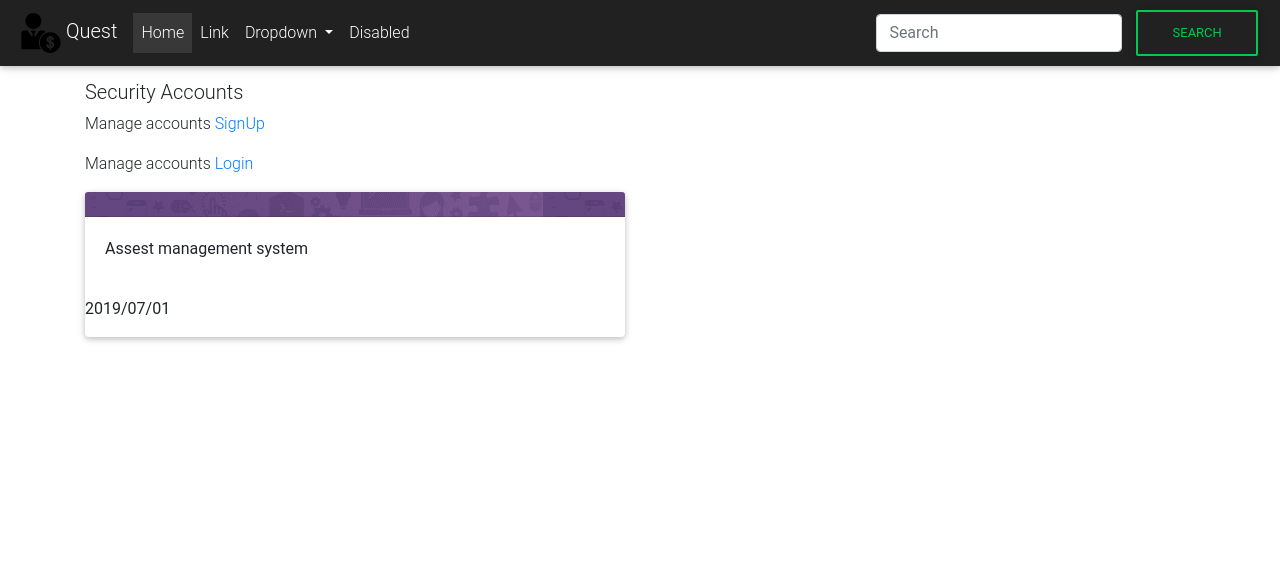
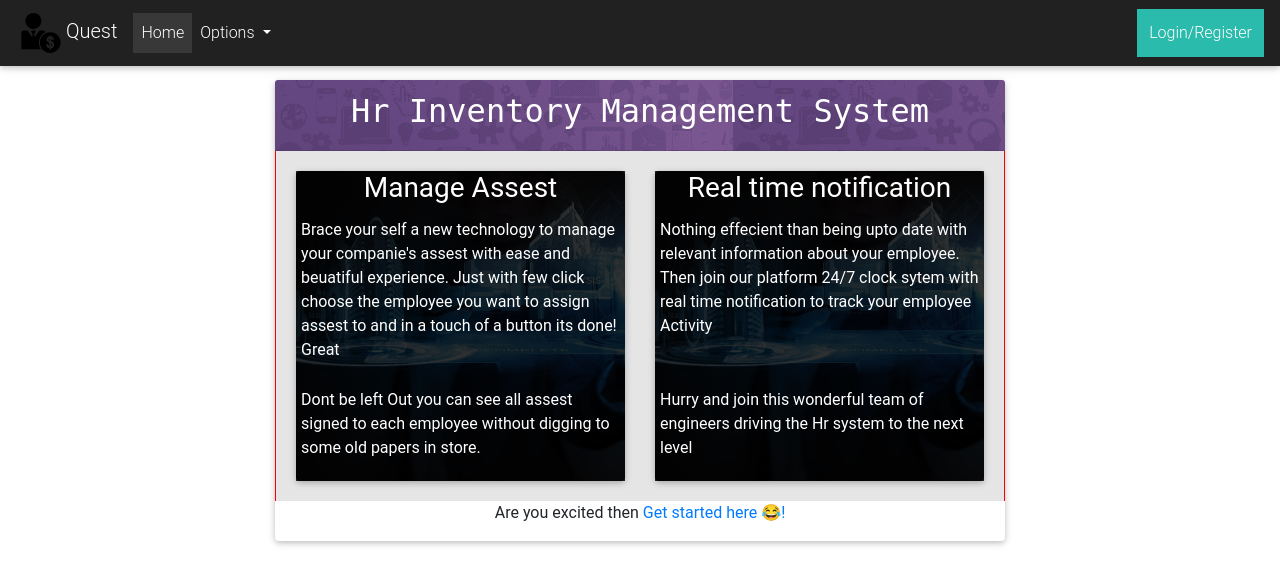
Before and after one commit to kipkemoimayor/Hr_assest_manager, a Django app: page / in a window 1280 px wide. Shown: the top 585 px of the page. Run offline with Django 3.2, Linux system fonts and the light colour scheme; parts of the project's set-up code (start-up, migrations or seed data) failed here and were passed over; some libraries are stand-ins or nearby versions.

```diff
--- a/hr_admin/models.py
+++ b/hr_admin/models.py
@@ -30,3 +30,9 @@ class Notifications(models.Model):
     user=models.ForeignKey(CustomUser,on_delete=models.CASCADE)
     message=models.CharField(max_length=225)
     created_at=models.DateTimeField(auto_now=True)
+    status=models.BooleanField(default=False)
+    class Meta:
+        ordering=['-created_at']
+
+    def __str__(self):
+        return self.message
--- a/hr_admin/static/css/index.css
+++ b/hr_admin/static/css/index.css
@@ -1,12 +1,30 @@
 .home h2{
-  color: #554;
-  text-shadow: 2px 1px 5px #714;
+  /* color: #554;
+  text-shadow: 2px 1px 5px #714; */
+  color: white;
   font-family: monospace;
   font-weight: 400;
   text-align: center;
 }
 #bog{
   background-image: url(/static/img/bg.png);
+}
+.into{
+    background-image: url(/static/img/maximo.jpg);
+    background-repeat: no-repeat;
+    background-size: cover;
+    color: white;
+}
+.into p{
+  padding: 5px;
+}
+.overlay{
+  background-color: rgba(0,0,0,0.8);
+}
+.section{
+  text-align: center;
+  text-decoration: none;
+  font-weight: 400;
 }
 .dashboard{
   margin-top: 4em;
@@ -125,3 +143,49 @@
   background-size: cover;
   height: 50vh;
 }
+/* .not:hover{
+  background-color: white;
+} */
+.mark{
+  /* float: right; */
+  float:right;
+}
+.login a{
+  color: white;
+}
+.login a:hover{
+  color: white;
+}
+.login{
+  padding: 12px;
+  background-color: rgba(0,0,0,0.1);
+}
+.login:hover{
+  background-color: rgba(0, 0, 0, 0.1);
+}
+.footer:hover{
+  background-color: rgba(0,0,0,0.2);
+  transition: 300ms;
+}
+.whole{
+  border-left: 1px solid red;
+  border-right: 1px solid red;
+  background-color: rgba(0,0,0,0.1);
+}
+.registration{
+  margin: auto;
+  width: 80%;
+  margin-top: 4.5em;
+}
+.register{
+  border: 1px solid rgba(0,0,0,0.2);
+  padding: 15px;
+  box-shadow: 5px 5px 5px;
+}
+.acc{
+  text-align: center;
+}
+.register h3{
+  text-align: center;
+  font-weight: 400;
+}
--- a/hr_admin/static/js/index.js
+++ b/hr_admin/static/js/index.js
@@ -84,12 +84,17 @@ $(document).ready(_=>{
   var channel = pusher.subscribe('my-channel');
   var pa=document.querySelector("#love");
   channel.bind('my-event', function(data) {
-    // for(let i of data){
-    //   pa.textContent=JSON.stringify(data[i])
-    //   alert(JSON.stringify(data[i]))
-    // }
-      pa.textContent=JSON.stringify(data)
+    let da=''
+    for(let i in data){
+      alert(data[i])
+       pa.textContent=JSON.stringify(data[i])
+    }
+      // pa.textContent=JSON.stringify(data)
   });
+
+  let arr=[]
+  let all_list=document.querySelector('#notification');
+
 
 
 });
--- a/hr_admin/templates/accounts/login.html
+++ b/hr_admin/templates/accounts/login.html
@@ -8,6 +8,8 @@
     <div class="row">
       <div class="col-md-3"></div>
       <div class="col-md-6">
+        <div class="registration">
+          <div class="register">
 
         <header>
           <h3>Login</h3>
@@ -26,6 +28,9 @@
           {%bootstrap_form form%}
           <button class="btn btn-dark btn-sm" type="submit" name="button">Login</button>
         </form>
+
+      </div>
+      </div>
       </div>
       <div class="col-md-3"></div>
 
--- a/hr_admin/templates/index.html
+++ b/hr_admin/templates/index.html
@@ -4,10 +4,11 @@
 <div class="container ">
 
 <div class="row">
-  <div class="col-md-6">
+  <div class="col-md-2"></div>
+  <div class="col-md-8">
     <div style="margin-top:5em" class="home">
       <section>
-        <header>
+        <!-- <header>
           <h5>Security Accounts</h5>
         </header>
         {%if user.is_authenticated%}
@@ -22,24 +23,74 @@
         {%else%}
         <p>Manage accounts <a href="{%url 'signup'%}">SignUp</a> </p>
         <p>Manage accounts <a href="{%url 'login'%}">Login</a> </p>
-        {%endif%}
+        {%endif%} -->
 
 
-        <div class="card">
+        <div class="card ">
             <div id="bog" class="card-header">
+              <h2>Hr Inventory Management System</h2>
+            </div>
+            <div class="card-body whole">
+              <div class="row">
+                <div class="col-md-6">
+                  <div class="card into">
+                    <div class="overlay">
+                    <section>
+                      <header>
+                        <h3 class="section">Manage Assest</h3>
+                      </header>
+                    </section>
+                    <p class="animated fadeIn">Brace your self a new technology to manage your companie's assest with ease and beuatiful experience. Just with few click choose the employee you want to assign assest to and in a touch of a button its done! Great</p>
+                    <p>Dont be left Out you can see all assest signed to each employee without digging to some old papers in store.</p>
+                  </div>
+                </div>
+                <div class="center"></div>
+                </div>
+
+                <div class="col-md-6">
+                  <div class="card into">
+                    <div class="overlay">
+                    <section>
+                      <header>
+                      <h3 class="section">Real time notification</h3>
+                      </header>
+                    </section>
+                    <p>Nothing effecient than being upto date with relevant information about your employee. Then join our platform 24/7 clock sytem with real time notification to track your employee Activity </p>
+                    <br>
+                    <p>Hurry and join this wonderful team of engineers driving the Hr system to the next level</p>
+                  </div>
+
+                </div>
+                </div>
+
+              </div>
 
             </div>
-            <div class="card-body">
-              <p>Assest management system</p>
-            </div>
             <div class="footer">
-              <p>2019/07/01</p>
+              {%if user.is_authenticated%}
+              {%if user.is_superuser%}
+              <p style="text-align:center;">Welcome {{user.name}} <a href="{%url 'dashboard'%}">Head to dashboard!</a></p>
+              {%else%}
+              {%if profile%}
+              <div class="alert alert-success">
+                <p align='center'>Profile is upto date</p>
+              </div>
+
+              {%else%}
+                  <p class="alert alert-warning" style="text-align:center;">Welcome {{user.name}} <a href="{%url 'dashboard'%}">Please Update your profile <i class="fas fa-exclamation"></i></a></p>
+              {%endif%}
+
+              {%endif%}
+              {%else%}
+              <p style="text-align:center;">Are you excited then <a href="{%url 'signup'%}">Get started here 😂!</a></p>
+              {%endif%}
             </div>
         </div>
       </section>
 
     </div>
   </div>
+    <div class="col-md-2"></div>
 </div>
 
 </div>
--- a/hr_admin/templates/navbar.html
+++ b/hr_admin/templates/navbar.html
@@ -10,12 +10,10 @@
       <li class="nav-item active">
         <a class="nav-link" href="#">Home <span class="sr-only">(current)</span></a>
       </li>
-      <li class="nav-item">
-        <a class="nav-link" href="#">Link</a>
-      </li>
+
       <li class="nav-item dropdown">
         <a class="nav-link dropdown-toggle" href="#" id="navbarDropdown" role="button" data-toggle="dropdown" aria-haspopup="true" aria-expanded="false">
-          Dropdown
+          Options
         </a>
         <div class="dropdown-menu" aria-labelledby="navbarDropdown">
           <a class="dropdown-item" href="#">Action</a>
@@ -24,13 +22,44 @@
           <a class="dropdown-item" href="#">Something else here</a>
         </div>
       </li>
-      <li class="nav-item">
-        <a class="nav-link disabled" href="#">Disabled</a>
-      </li>
     </ul>
-    <form class="form-inline my-2 my-lg-0">
+    <!-- <form class="form-inline my-2 my-lg-0">
       <input class="form-control mr-sm-2" type="search" placeholder="Search" aria-label="Search">
       <button class="btn btn-outline-success my-2 my-sm-0" type="submit">Search</button>
-    </form>
+    </form> -->
+    {%if user.is_authenticated%}
+    {%if user.is_superuser%}
+    <ul class="navbar-nav">
+    <li class="nav-item dropdown">
+      <a class="nav-link dropdown-toggle" href="#" id="navbarDropdown" role="button" data-toggle="dropdown" aria-haspopup="true" aria-expanded="false">
+        {{user.email}}
+      </a>
+      <div class="dropdown-menu" aria-labelledby="navbarDropdown">
+        <a class="dropdown-item" href="#"><a href="{%url 'logout'%}">Logout</a></a>
+        <a class="dropdown-item" href="{%url 'dashboard'%}">Dashboard</a>
+      </div>
+    </li>
+      </ul>
+      {%else%}
+      <ul class="navbar-nav">
+      <li class="nav-item dropdown">
+        <a class="nav-link dropdown-toggle" href="#" id="navbarDropdown" role="button" data-toggle="dropdown" aria-haspopup="true" aria-expanded="false">
+          {{user.email}}
+        </a>
+        <div class="dropdown-menu" aria-labelledby="navbarDropdown">
+          <a class="dropdown-item" href="#"><a href="{%url 'logout'%}">Logout</a></a>
+          <a class="dropdown-item" href="{%url 'profile'%}">Profile</a>
+        </div>
+      </li>
+        </ul>
+      {%endif%}
+
+
+
+    {%else%}
+    <div class="login bg-default">
+      <a href="{%url 'signup'%}">Login/Register</a>
+    </div>
+    {%endif%}
   </div>
 </nav>
--- a/hr_admin/views.py
+++ b/hr_admin/views.py
@@ -27,8 +27,11 @@ channels_client = pusher.Pusher(
 
 def index(request):
     title="Admin"
-
-    return render(request,"index.html",{"title":title})
+    if request.user.is_authenticated:
+        profile=EmployeeProfile.objects.filter(user=request.user)
+    else:
+        profile=''
+    return render(request,"index.html",{"title":title,"profile":profile})
 
 def signup(request):
     title="Quest SignUp"
@@ -143,7 +146,7 @@ def user_logout(request):
 
     s='my-channel'
     d='message'
-    mess=f'{request.user} logged out!'
+    mess=f'{request.user} logged  🤔 out!'
 
     try:
         channels_client.trigger(s, 'my-event',{d: mess})
@@ -295,7 +298,7 @@ def employee_profile(request):
 
                 s='my-channel'
                 d='message'
-                mess=f'{request.user} Updated Profile!'
+                mess=f'{request.user} Updated Profile 🤔 🤔!'
                 channels_client.trigger(s, 'my-event',{d: mess})
                 s=Notifications.objects.create(message=mess,user=request.user)
                 s.save()
```
Also changed, not shown: Hr_admin/settings.py (+4 -4 lines), hr_admin/templates/accounts/signup.html (+7 -1 lines), hr_admin/templates/dashboard.html (+6 -3 lines), hr_admin/migrations/0007_auto_20190814_1608.py (added), hr_admin/static/img/maximo.jpg (added).
